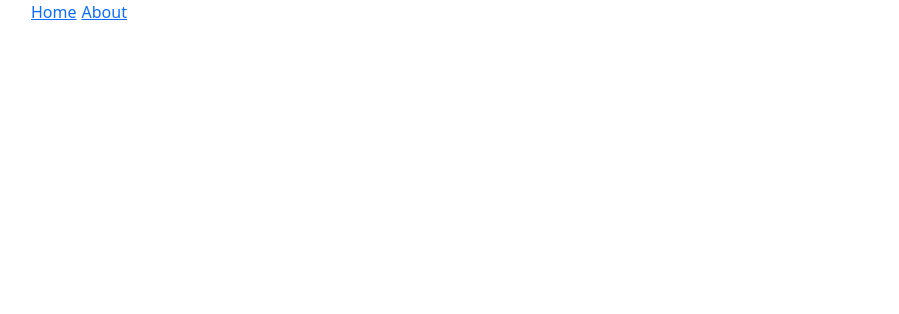
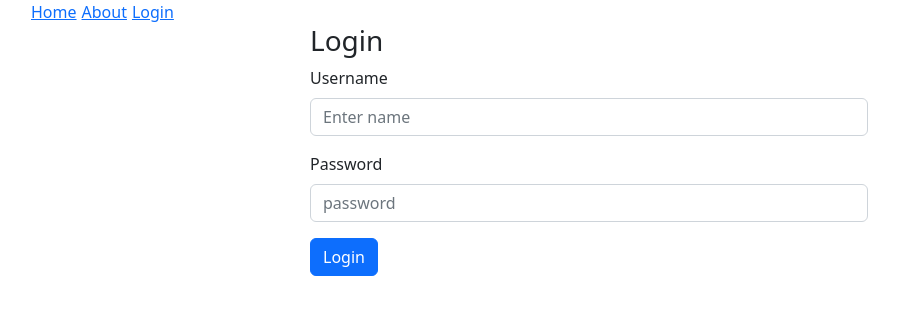
Before and after one commit to tomnyson/front-end-framework-2023, a React (Create React App) app: page /login in a window 1280 px wide. Before the commit this address had no page. Shown: the top 314 px of the page, without its empty margins (51-950 px from the left). Built offline with nearby package versions, Linux system fonts and the light colour scheme.

Commit message:
from login

```diff
--- a/src/App.js
+++ b/src/App.js
@@ -109,7 +109,7 @@ function App() {
   }, [keyword]);
 
   const fetchBlog = async () => {
-    let url = "/posts";
+    let url = "/posts?_sort=createdAt&_order=desc";
     if (keyword) {
       url = `/posts?q=${keyword}`;
     }
@@ -134,10 +134,23 @@ function App() {
       </Pagination.Item>
     );
   }
-  const handleReload = (id) => {
-    console.log("id removed", id);
-    const updatePost = data.filter((post) => post.id !== id);
-    setData(updatePost);
+  const handleReload = ({ type, item }) => {
+    console.log("item", item);
+    switch (type) {
+      case "create":
+        const newData = [...data];
+        setData([item, ...newData]);
+        break;
+      case "update":
+        break;
+      case "delete":
+        break;
+      default:
+        new Error("not found type");
+    }
+    // console.log("id removed", id);
+    // const updatePost = data.filter((post) => post.id !== id);
+    // setData(updatePost);
   };
 
   return (
@@ -187,7 +200,11 @@ function App() {
         />
         <Pagination>{items}</Pagination>
       </Row>
-      <CreatePost isShow={isOpen} handleClose={() => setIsOpen(false)} />
+      <CreatePost
+        onReload={handleReload}
+        isShow={isOpen}
+        handleClose={() => setIsOpen(false)}
+      />
     </Container>
   );
 }
--- a/src/RouterView.js
+++ b/src/RouterView.js
@@ -2,12 +2,13 @@ import { BrowserRouter as Router, useRoutes } from "react-router-dom";
 import App from "./App";
 import Layout from "./Layout";
 import PostDetail from "./components/DetailPost";
-
+import Login from "./components/Login";
 const RouteList = () => {
   let routes = useRoutes([
     { path: "/", element: <App /> },
     { path: "/", element: <h1>about</h1> },
     { path: "/post/:id", element: <PostDetail /> },
+    { path: "/login", element: <Login /> },
   ]);
   return routes;
 };
--- a/src/components/CreatePost.js
+++ b/src/components/CreatePost.js
@@ -3,16 +3,20 @@ import Button from "react-bootstrap/Button";
 import Modal from "react-bootstrap/Modal";
 import Form from "react-bootstrap/Form";
 import { callAPI } from "../services/api.js";
-const CreatePost = ({ isShow, handleClose }) => {
+const CreatePost = ({ isShow, handleClose, onReload }) => {
   const [post, setPost] = useState({});
   const OnchangeInput = (event) => {
     //todo: validation data
     setPost({ ...post, [event.target.name]: event.target.value });
   };
   const onHandelSubmit = async () => {
-    const data = await callAPI(`/blogs/article`, "POST", post);
+    const data = await callAPI(`/posts`, "POST", {
+      ...post,
+      createdAt: new Date(),
+    });
     if (data) {
       alert("thêm post thành công");
+      onReload({ type: "create", item: data });
     }
   };
   console.log("post", post);
--- a/src/components/Header.js
+++ b/src/components/Header.js
@@ -7,7 +7,12 @@ const Header = () => {
         Home
       </Link>
 
-      <Link to="/about">About</Link>
+      <Link to="/about" style={{ marginRight: 5 }}>
+        About
+      </Link>
+      <Link to="/login" style={{ marginRight: 5 }}>
+        Login
+      </Link>
     </Nav>
   );
 };
--- /dev/null
+++ b/src/components/Login.js
@@ -0,0 +1,35 @@
+import Form from "react-bootstrap/Form";
+import { Button, Col } from "react-bootstrap";
+const Login = () => {
+  return (
+    <Col md={{ span: 6, offset: 3 }}>
+      <h3>Login</h3>
+      <Form>
+        <Form.Group className="mb-3" controlId="formBasicEmail">
+          <Form.Label>Username</Form.Label>
+          <Form.Control
+            //   onChange={OnchangeInput}
+            name="username"
+            type="text"
+            placeholder="Enter name"
+          />
+        </Form.Group>
+        <Form.Group className="mb-3" controlId="formBasicPassword">
+          <Form.Label>Password</Form.Label>
+          <Form.Control
+            name="password"
+            type="password"
+            //   onChange={OnchangeInput}
+            placeholder="password"
+            rows={3}
+          />
+        </Form.Group>
+        <Button variant="primary" type="submit">
+          Login
+        </Button>
+      </Form>
+    </Col>
+  );
+};
+
+export default Login;
```
Also changed, not shown: database/db.json.
